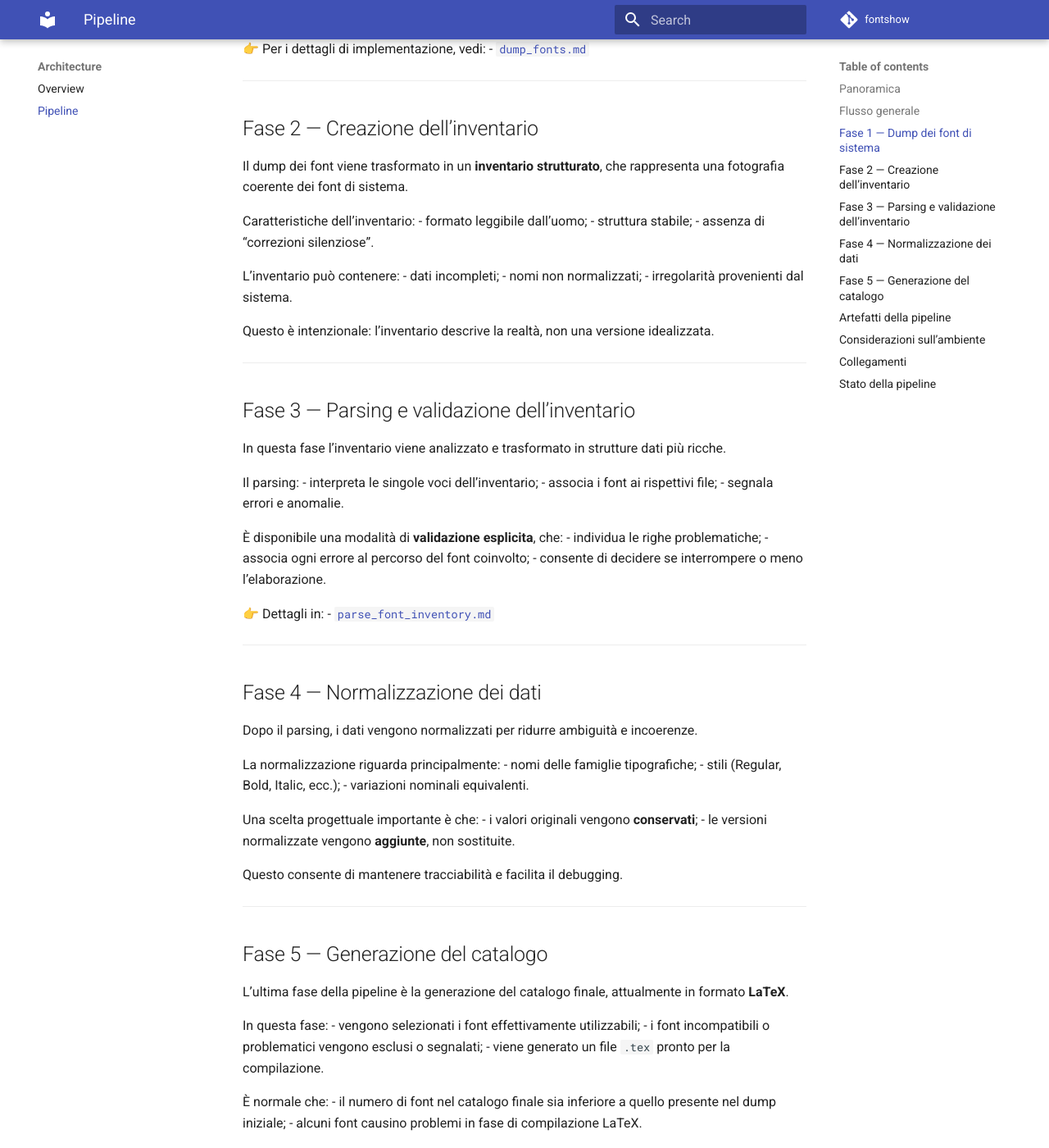
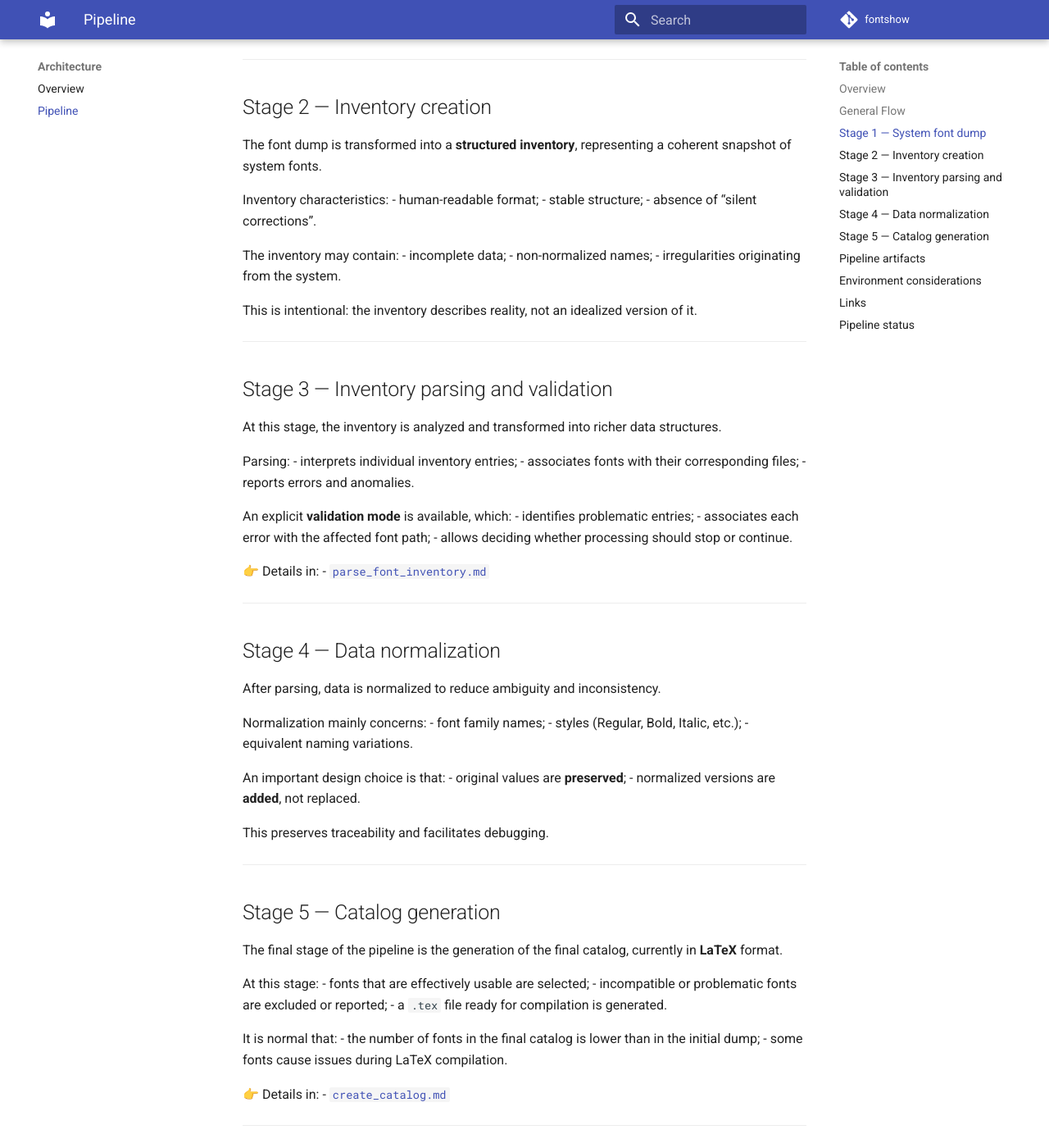
Before and after one commit to marco0560/Fontshow, an MkDocs documentation site: the page built from docs/pipeline.md, in a window 1280 px wide and 1400 px high, scrolled down 1166 px. Shown: the whole window at 82% size. Built offline with MkDocs 1.6.1 and Material for MkDocs 9.7.7, drawn with Linux system fonts in a browser that asks for light colours; comment, search, counter and statistics services are not loaded; some of the changed text lies outside the part shown.

````diff
--- a/docs/pipeline.md
+++ b/docs/pipeline.md
@@ -1,184 +1,184 @@
-# Pipeline Fontshow
+# Fontshow Pipeline
 
-## Panoramica
+## Overview
 
-La pipeline di Fontshow è progettata come una **sequenza di fasi distinte**, ciascuna con una responsabilità chiara e con output espliciti.
+The Fontshow pipeline is designed as a **sequence of distinct stages**, each with a clear responsibility and explicit outputs.
 
-L’obiettivo della pipeline è:
-- raccogliere informazioni sui font installati nel sistema;
-- normalizzare e validare tali informazioni;
-- produrre un catalogo finale utilizzabile (attualmente in formato LaTeX).
+The goal of the pipeline is to:
+- collect information about fonts installed on the system;
+- normalize and validate this information;
+- produce a final, usable catalog (currently in LaTeX format).
 
-Il principio guida è la **separazione delle responsabilità**: ogni fase può essere eseguita, verificata e debuggata in modo indipendente.
+The guiding principle is **separation of concerns**: each stage can be executed, verified, and debugged independently.
 
 ---
 
-## Flusso generale
+## General Flow
 
-La pipeline logica può essere riassunta come:
+The logical pipeline can be summarized as:
 
 <!-- cheatsheet:start -->
 ```
-Sistema
+System
   ↓
-Dump dei font
+Font dump
   ↓
-Inventario
+Inventory
   ↓
-Parsing e validazione
+Parsing and validation
   ↓
-Normalizzazione
+Normalization
   ↓
-Generazione catalogo
+Catalog generation
 ```
 <!-- cheatsheet:end -->
 
-Ogni fase produce uno o più artefatti intermedi, che possono essere conservati per analisi successive.
+Each stage produces one or more intermediate artifacts, which can be retained for later analysis.
 
 ---
 
-## Fase 1 — Dump dei font di sistema
+## Stage 1 — System font dump
 
-La prima fase consiste nella raccolta delle informazioni grezze sui font installati nel sistema.
+The first stage consists of collecting raw information about fonts installed on the system.
 
-Questa fase:
-- interroga il sistema tramite `fontconfig`;
-- raccoglie il percorso dei file dei font e i metadati disponibili;
-- **non applica alcuna normalizzazione o correzione**.
+This stage:
+- queries the system via `fontconfig`;
+- collects font file paths and available metadata;
+- **does not apply any normalization or correction**.
 
-Il risultato è un dump che riflette fedelmente lo stato del sistema in un determinato momento.
+The result is a dump that faithfully reflects the state of the system at a specific point in time.
 
-👉 Per i dettagli di implementazione, vedi:
+👉 For implementation details, see:
 - [`dump_fonts.md`](tools/dump_fonts.md)
 
 ---
 
-## Fase 2 — Creazione dell’inventario
+## Stage 2 — Inventory creation
 
-Il dump dei font viene trasformato in un **inventario strutturato**, che rappresenta una fotografia coerente dei font di sistema.
+The font dump is transformed into a **structured inventory**, representing a coherent snapshot of system fonts.
 
-Caratteristiche dell’inventario:
-- formato leggibile dall’uomo;
-- struttura stabile;
-- assenza di “correzioni silenziose”.
+Inventory characteristics:
+- human-readable format;
+- stable structure;
+- absence of “silent corrections”.
 
-L’inventario può contenere:
-- dati incompleti;
-- nomi non normalizzati;
-- irregolarità provenienti dal sistema.
+The inventory may contain:
+- incomplete data;
+- non-normalized names;
+- irregularities originating from the system.
 
-Questo è intenzionale: l’inventario descrive la realtà, non una versione idealizzata.
+This is intentional: the inventory describes reality, not an idealized version of it.
 
 ---
 
-## Fase 3 — Parsing e validazione dell’inventario
+## Stage 3 — Inventory parsing and validation
 
-In questa fase l’inventario viene analizzato e trasformato in strutture dati più ricche.
+At this stage, the inventory is analyzed and transformed into richer data structures.
 
-Il parsing:
-- interpreta le singole voci dell’inventario;
-- associa i font ai rispettivi file;
-- segnala errori e anomalie.
+Parsing:
+- interprets individual inventory entries;
+- associates fonts with their corresponding files;
+- reports errors and anomalies.
 
-È disponibile una modalità di **validazione esplicita**, che:
-- individua le righe problematiche;
-- associa ogni errore al percorso del font coinvolto;
-- consente di decidere se interrompere o meno l’elaborazione.
+An explicit **validation mode** is available, which:
+- identifies problematic entries;
+- associates each error with the affected font path;
+- allows deciding whether processing should stop or continue.
 
-👉 Dettagli in:
+👉 Details in:
 - [`parse_font_inventory.md`](tools/parse_font_inventory.md)
 
 ---
 
-## Fase 4 — Normalizzazione dei dati
+## Stage 4 — Data normalization
 
-Dopo il parsing, i dati vengono normalizzati per ridurre ambiguità e incoerenze.
+After parsing, data is normalized to reduce ambiguity and inconsistency.
 
-La normalizzazione riguarda principalmente:
-- nomi delle famiglie tipografiche;
-- stili (Regular, Bold, Italic, ecc.);
-- variazioni nominali equivalenti.
+Normalization mainly concerns:
+- font family names;
+- styles (Regular, Bold, Italic, etc.);
+- equivalent naming variations.
 
-Una scelta progettuale importante è che:
-- i valori originali vengono **conservati**;
-- le versioni normalizzate vengono **aggiunte**, non sostituite.
+An important design choice is that:
+- original values are **preserved**;
+- normalized versions are **added**, not replaced.
 
-Questo consente di mantenere tracciabilità e facilita il debugging.
+This preserves traceability and facilitates debugging.
 
 ---
 
-## Fase 5 — Generazione del catalogo
+## Stage 5 — Catalog generation
 
-L’ultima fase della pipeline è la generazione del catalogo finale, attualmente in formato **LaTeX**.
+The final stage of the pipeline is the generation of the final catalog, currently in **LaTeX** format.
 
-In questa fase:
-- vengono selezionati i font effettivamente utilizzabili;
-- i font incompatibili o problematici vengono esclusi o segnalati;
-- viene generato un file `.tex` pronto per la compilazione.
+At this stage:
+- fonts that are effectively usable are selected;
+- incompatible or problematic fonts are excluded or reported;
+- a `.tex` file ready for compilation is generated.
 
-È normale che:
-- il numero di font nel catalogo finale sia inferiore a quello presente nel dump iniziale;
-- alcuni font causino problemi in fase di compilazione LaTeX.
+It is normal that:
+- the number of fonts in the final catalog is lower than in the initial dump;
+- some fonts cause issues during LaTeX compilation.
 
-👉 Dettagli in:
+👉 Details in:
 - [`create_catalog.md`](tools/create_catalog.md)
 
 ---
 
-## Artefatti della pipeline
+## Pipeline artifacts
 
-La pipeline produce diversi artefatti intermedi, tra cui:
-- dump dei font;
-- inventari;
-- file JSON intermedi;
-- file LaTeX finali.
+The pipeline produces several intermediate artifacts, including:
+- font dumps;
+- inventories;
+- intermediate JSON files;
+- final LaTeX files.
 
-Questi artefatti:
-- non sono solo output temporanei;
-- possono essere utilizzati per confronti tra sistemi;
-- facilitano test, debugging e validazione.
+These artifacts:
+- are not merely temporary outputs;
+- can be used to compare different systems;
+- facilitate testing, debugging, and validation.
 
 ---
 
-## Considerazioni sull’ambiente
+## Environment considerations
 
-Il comportamento della pipeline può variare in funzione dell’ambiente:
-- Linux nativo;
+Pipeline behavior may vary depending on the environment:
+- native Linux;
 - WSL;
-- configurazione di `fontconfig`.
+- `fontconfig` configuration.
 
-Per questo motivo:
-- alcune funzionalità sono marcate come *experimental*;
-- la validazione completa su Linux nativo è considerata un passo necessario.
+For this reason:
+- some features are marked as *experimental*;
+- full validation on native Linux is considered a required step.
 
 ---
 
-## Collegamenti
+## Links
 
-Per approfondire i singoli componenti:
+For further details on individual components:
 
-- Architettura generale:
+- General architecture:
   [`architecture.md`](architecture.md)
 
-- Dizionario dei dati:
+- Data dictionary:
   [`data_dictionary.md`](data_dictionary.md)
 
-- Dump dei font:
+- Font dump:
   [`dump_fonts.md`](tools/dump_fonts.md)
 
-- Parsing dell’inventario:
+- Inventory parsing:
   [`parse_font_inventory.md`](tools/parse_font_inventory.md)
 
-- Creazione del catalogo:
+- Catalog creation:
   [`create_catalog.md`](tools/create_catalog.md)
 
 ---
 
-## Stato della pipeline
+## Pipeline status
 
-La pipeline è considerata **funzionalmente completa**, ma ancora in evoluzione per quanto riguarda:
-- robustezza su ambienti diversi;
-- test automatici;
-- gestione dei casi limite.
+The pipeline is considered **functionally complete**, but still evolving with respect to:
+- robustness across different environments;
+- automated testing;
+- handling of edge cases.
 
-Le attività aperte sono tracciate tramite **GitHub Issues**.
+Open activities are tracked via **GitHub Issues**.
--- a/mkdocs.yml
+++ b/mkdocs.yml
@@ -45,6 +45,9 @@
   - Data Dictionary:
       - Data Dictionary: data_dictionary.md
 
+  - Schema:
+      - Inventory Schema: schema/index.md
+
   - Pipeline:
       - Fonts dump: tools/dump_fonts.md
       - Inventory parsing: tools/parse_font_inventory.md
@@ -54,6 +57,7 @@
       - Manual Testing: testing.md
 
   - Development:
+      - Roadmap: roadmap.md
       - Active decisions: decisions.md
 
   - Cheatsheet:
````
Also changed, not shown: docs/issues_complete.json (added, +1 -0 lines), docs/roadmap.md (added, +94 -0 lines), docs/schema/index.md (added, +15 -0 lines), docs/schema/inventory-1.1.schema.json (added, +168 -0 lines).
